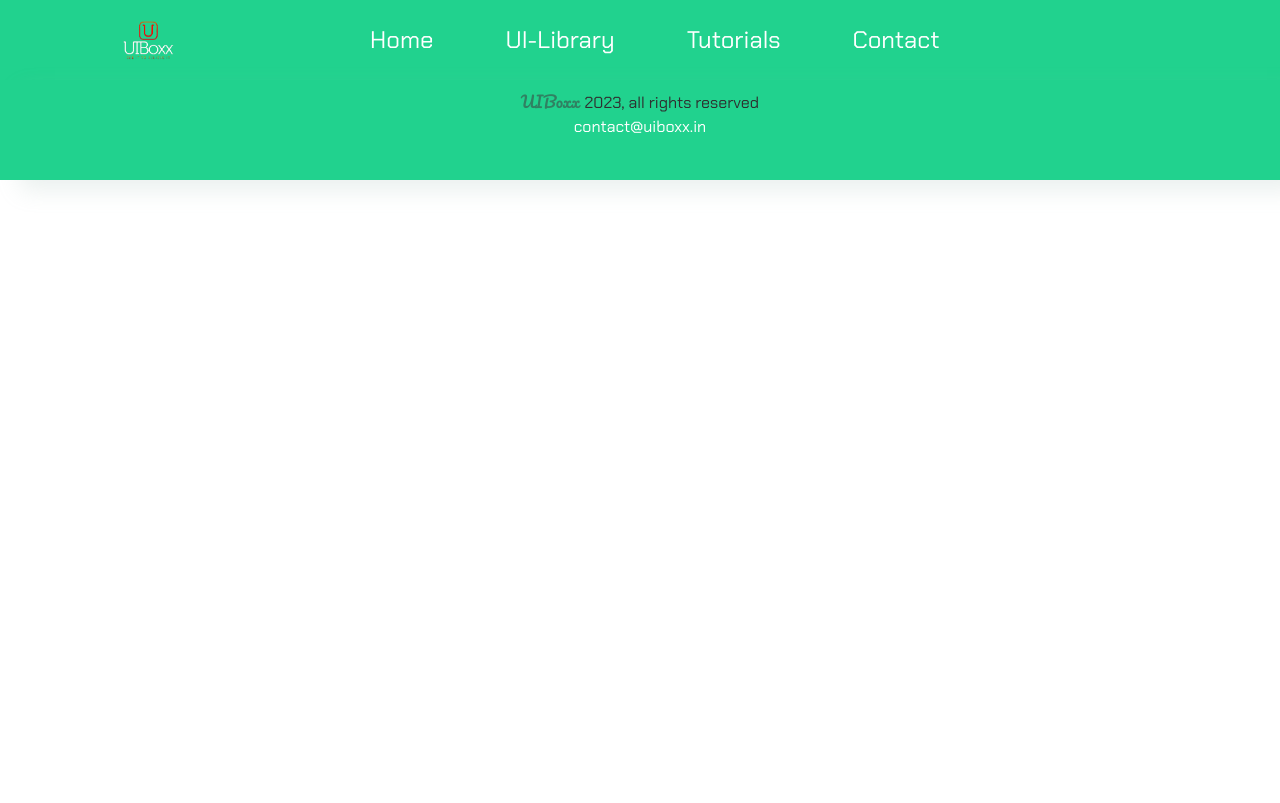
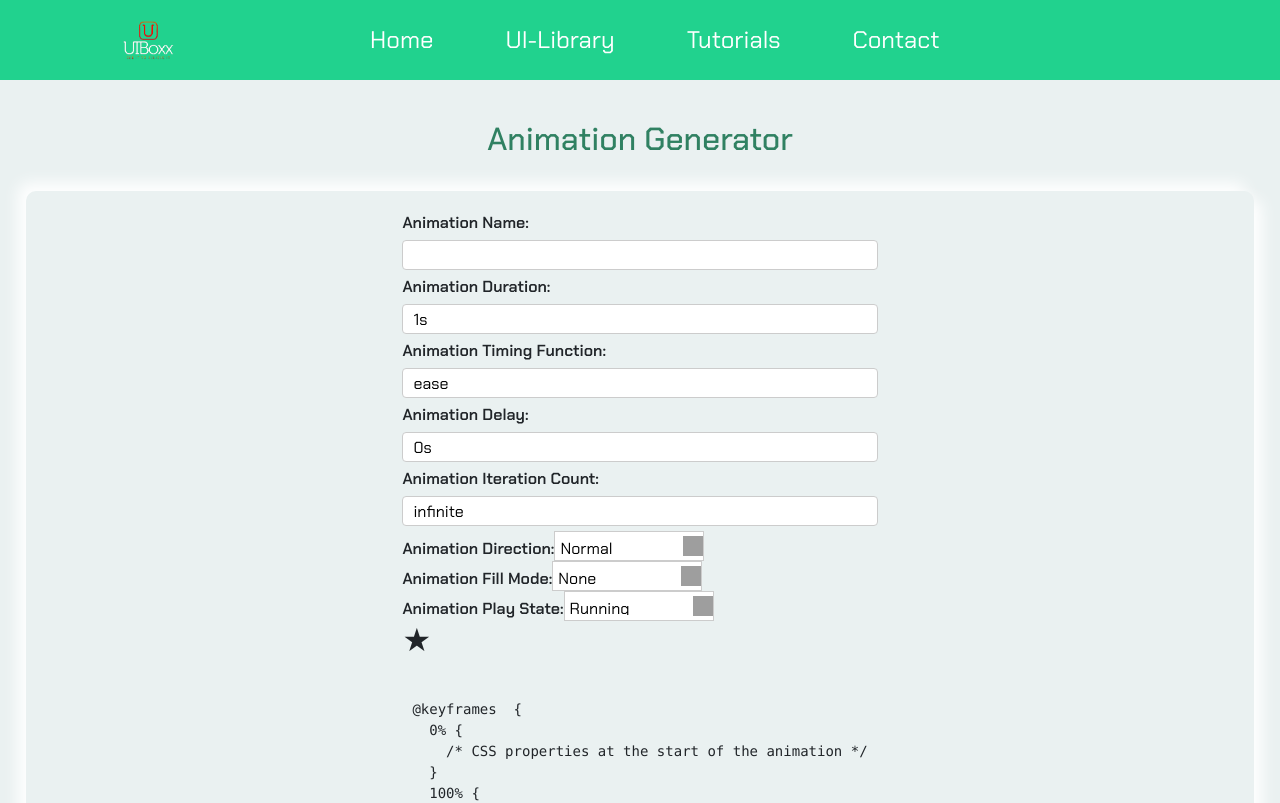
Before and after one commit to UIBoxx/site, a React (Vite) app: page /anim in a window 1280 px wide. Shown: the top 803 px of the page. Built offline with nearby package versions, Linux system fonts and the light colour scheme; grey boxes are pictures that could not be loaded.

Commit message:
commited

```diff
--- a/src/App.tsx
+++ b/src/App.tsx
@@ -21,6 +21,7 @@ import FlexboxGenerator from "./tools/flexBoxTool";
 import GridGenerator from './tools/gridBoxTool';
 import ToolsBanner from './components/BannerTools';
 import NeumorphismCardGenerator from "./tools/NeuCard";
+import AnimationGenerator from "./tools/CSSanimationGenerator";
 
 function App() {
   return (
@@ -111,6 +112,10 @@ function App() {
               path="/neubox"
               element={<NeumorphismCardGenerator/>}
             />
+             <Route
+              path="/anim"
+              element={<AnimationGenerator/>}
+            />
           </Routes>
         </body>
         <Footer />
--- /dev/null
+++ b/src/tools/CSSanimationGenerator.tsx
@@ -0,0 +1,198 @@
+import React, { useState } from "react";
+import { Helmet } from "react-helmet";
+import "../CSS/tutorial.css";
+
+function AnimationGenerator() {
+  const pageTitle = "Animation Generator";
+  const pageDescription =
+    "Generate CSS animations easily with this animation generator tool.";
+  const pageKeywords = "CSS animation generator, animation design, web development";
+
+  const [animationProperties, setAnimationProperties] = useState({
+    animationName: "",
+    animationDuration: "1s",
+    animationTimingFunction: "ease",
+    animationDelay: "0s",
+    animationIterationCount: "infinite",
+    animationDirection: "normal",
+    animationFillMode: "none",
+    animationPlayState: "running",
+  });
+
+  const handlePropertyChange = (propertyName: string, propertyValue: string) => {
+    setAnimationProperties((prevProperties) => ({
+      ...prevProperties,
+      [propertyName]: propertyValue,
+    }));
+  };
+
+  const { animationName, animationDuration, animationTimingFunction, animationDelay,
+    animationIterationCount, animationDirection, animationFillMode, animationPlayState } = animationProperties;
+
+  const animationStyle = {
+    animationName,
+    animationDuration,
+    animationTimingFunction,
+    animationDelay,
+    animationIterationCount,
+    animationDirection,
+    animationFillMode,
+    animationPlayState,
+  };
+
+  const generateCSSCode = () => {
+    return `
+@keyframes ${animationName} {
+  0% {
+    /* CSS properties at the start of the animation */
+  }
+  100% {
+    /* CSS properties at the end of the animation */
+  }
+}
+
+.animated-element {
+  animation-name: ${animationName};
+  animation-duration: ${animationDuration};
+  animation-timing-function: ${animationTimingFunction};
+  animation-delay: ${animationDelay};
+  animation-iteration-count: ${animationIterationCount};
+  animation-direction: ${animationDirection};
+  animation-fill-mode: ${animationFillMode};
+  animation-play-state: ${animationPlayState};
+}`;
+  };
+
+  return (
+    <div className="generator-body">
+      <Helmet>
+        <title>{pageTitle}</title>
+        <meta name="description" content={pageDescription} />
+        <meta name="keywords" content={pageKeywords} />
+      </Helmet>
+      <h1>Animation Generator</h1>
+      <div className="generator-header">
+        <div className="animation-generator">
+          <div className="animation-properties">
+            <div className="animation-property">
+              <label htmlFor="animation-name">Animation Name:</label>
+              <input
+                type="text"
+                id="animation-name"
+                value={animationName}
+                onChange={(e) =>
+                  handlePropertyChange("animationName", e.target.value)
+                }
+              />
+            </div>
+            <div className="animation-property">
+              <label htmlFor="animation-duration">Animation Duration:</label>
+              <input
+                type="text"
+                id="animation-duration"
+                value={animationDuration}
+                onChange={(e) =>
+                  handlePropertyChange("animationDuration", e.target.value)
+                }
+              />
+            </div>
+            <div className="animation-property">
+              <label htmlFor="animation-timing-function">
+                Animation Timing Function:
+              </label>
+              <input
+                type="text"
+                id="animation-timing-function"
+                value={animationTimingFunction}
+                onChange={(e) =>
+                  handlePropertyChange(
+                    "animationTimingFunction",
+                    e.target.value
+                  )
+                }
+              />
+            </div>
+            <div className="animation-property">
+              <label htmlFor="animation-delay">Animation Delay:</label>
+              <input
+                type="text"
+                id="animation-delay"
+                value={animationDelay}
+                onChange={(e) =>
+                  handlePropertyChange("animationDelay", e.target.value)
+                }
+              />
+            </div>
+            <div className="animation-property">
+              <label htmlFor="animation-iteration-count">
+                Animation Iteration Count:
+              </label>
+              <input
+                type="text"
+                id="animation-iteration-count"
+                value={animationIterationCount}
+                onChange={(e) =>
+                  handlePropertyChange(
+                    "animationIterationCount",
+                    e.target.value
+                  )
+                }
+              />
+            </div>
+            <div className="animation-property">
+              <label htmlFor="animation-direction">Animation Direction:</label>
+              <select
+                id="animation-direction"
+                value={animationDirection}
+                onChange={(e) =>
+                  handlePropertyChange("animationDirection", e.target.value)
+                }
+              >
+                <option value="normal">Normal</option>
+                <option value="reverse">Reverse</option>
+                <option value="alternate">Alternate</option>
+                <option value="alternate-reverse">Alternate Reverse</option>
+              </select>
+            </div>
+            <div className="animation-property">
+              <label htmlFor="animation-fill-mode">Animation Fill Mode:</label>
+              <select
+                id="animation-fill-mode"
+                value={animationFillMode}
+                onChange={(e) =>
+                  handlePropertyChange("animationFillMode", e.target.value)
+                }
+              >
+                <option value="none">None</option>
+                <option value="forwards">Forwards</option>
+                <option value="backwards">Backwards</option>
+                <option value="both">Both</option>
+              </select>
+            </div>
+            <div className="animation-property">
+              <label htmlFor="animation-play-state">Animation Play State:</label>
+              <select
+                id="animation-play-state"
+                value={animationPlayState}
+                onChange={(e) =>
+                  handlePropertyChange("animationPlayState", e.target.value)
+                }
+              >
+                <option value="running">Running</option>
+                <option value="paused">Paused</option>
+              </select>
+            </div>
+          </div>
+          <div className="animated-element" style={animationStyle}>
+            <h2>&#9733;</h2>
+          </div>
+          <div className="animation-code-container">
+            <pre>{generateCSSCode()}</pre>
+          </div>
+        </div>
+      </div>
+    </div>
+  );
+}
+
+export default AnimationGenerator;
```
Also changed, not shown: src/tools/ButtonTool.tsx (+107 -26 lines), src/CSS/tutorial.css (line endings or trailing spaces).
